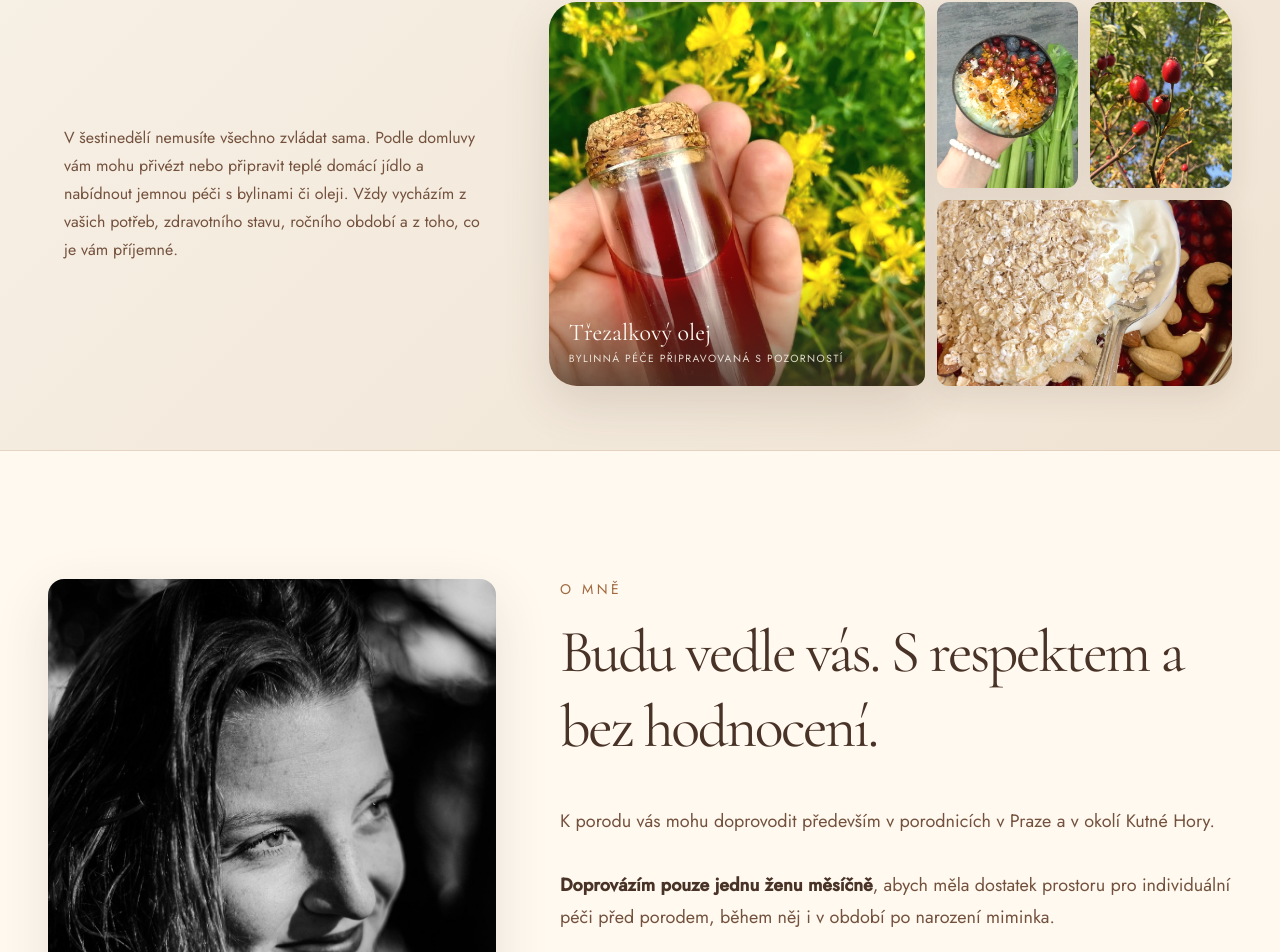
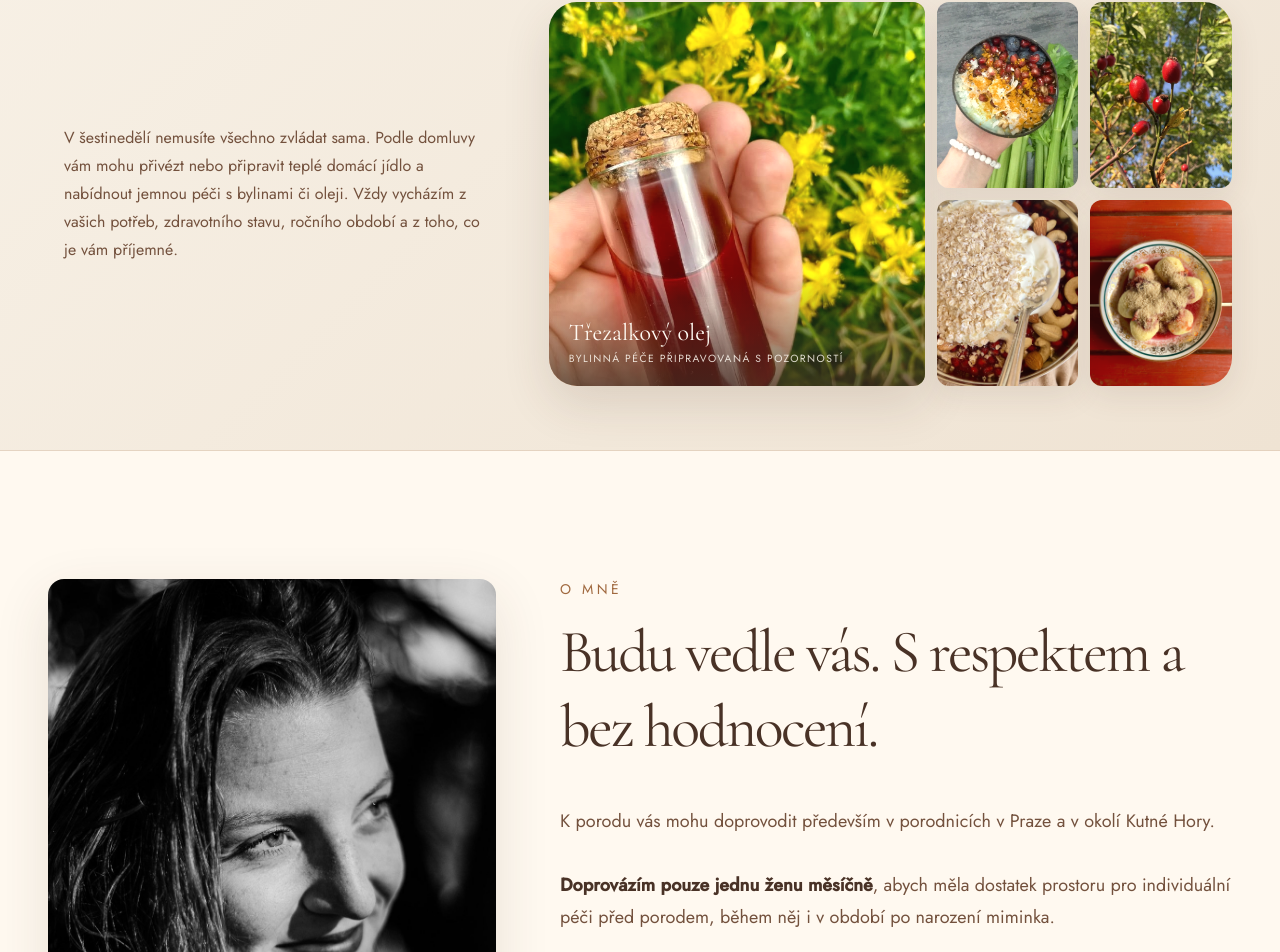
Before and after one commit to eeislerova/Light-of-Birth, a React (Vite) app: page / in a window 1280 px wide. Shown: the part 4378-5330 px from the top of the page. Built offline with nearby package versions, Linux system fonts and the light colour scheme.

Commit message:
Replace rice image with paired food photos

```diff
--- a/src/App.tsx
+++ b/src/App.tsx
@@ -636,8 +636,9 @@ export default function App() {
               <img src="/images/draft-care/nourishing-bowl.jpg" alt={locale.nourishment.food} className="h-full min-h-0 w-full rounded-[0.75rem] object-cover shadow-[0_10px_30px_rgba(75,49,37,0.1)]" style={{ filter: "saturate(1.08) contrast(.97) brightness(1.03) sepia(.1)" }} loading="lazy" decoding="async" />
               <img src="/images/draft-care/rosehips.jpg" alt={locale.nourishment.rosehipsAlt} className="h-full min-h-0 w-full rounded-[0.75rem_1.75rem_0.75rem_0.75rem] object-cover shadow-[0_10px_30px_rgba(75,49,37,0.1)]" style={{ filter: "saturate(1.08) contrast(.97) brightness(1.03) sepia(.1)" }} loading="lazy" decoding="async" />
             </div>
-            <div className="min-h-0 overflow-hidden rounded-[0.75rem_0.75rem_1.75rem_0.75rem] bg-[#ddc9b4] shadow-[0_10px_30px_rgba(75,49,37,0.1)]">
-              <img src="/images/draft-care/oats-fruit-nuts.jpg" alt={locale.nourishment.food} className="h-full w-full object-cover object-center" style={{ filter: "saturate(1.06) contrast(.97) brightness(1.03) sepia(.08)" }} loading="lazy" decoding="async" />
+            <div className="grid min-h-0 grid-cols-2 gap-2.5 sm:gap-3">
+              <img src="/images/draft-care/oats-fruit-nuts.jpg" alt={locale.nourishment.food} className="h-full min-h-0 w-full rounded-[0.75rem] object-cover object-center shadow-[0_10px_30px_rgba(75,49,37,0.1)]" style={{ filter: "saturate(1.06) contrast(.97) brightness(1.03) sepia(.08)" }} loading="lazy" decoding="async" />
+              <img src="/images/draft-care/fruit-dumplings.jpg" alt={locale.nourishment.food} className="h-full min-h-0 w-full rounded-[0.75rem_0.75rem_1.75rem_0.75rem] object-cover object-center shadow-[0_10px_30px_rgba(75,49,37,0.1)]" style={{ filter: "saturate(1.03) contrast(.96) brightness(1.03) sepia(.08)" }} loading="lazy" decoding="async" />
             </div>
           </div>
         </div>
```
Also changed, not shown: public/images/draft-care/fruit-dumplings.jpg (added).
